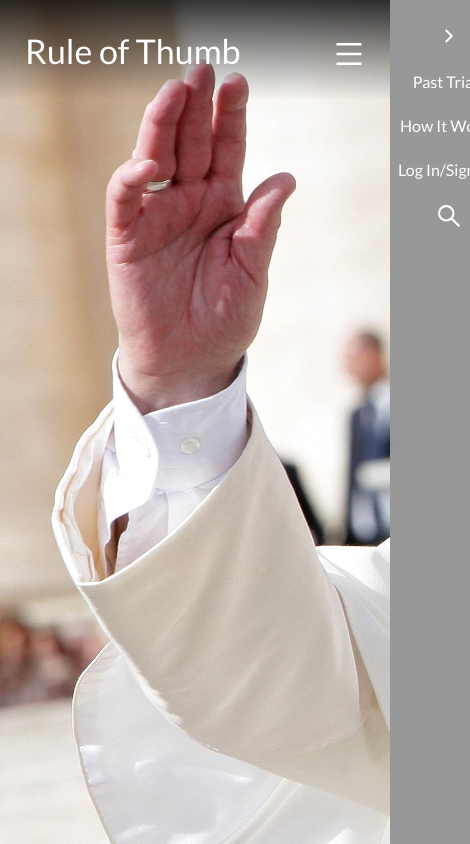
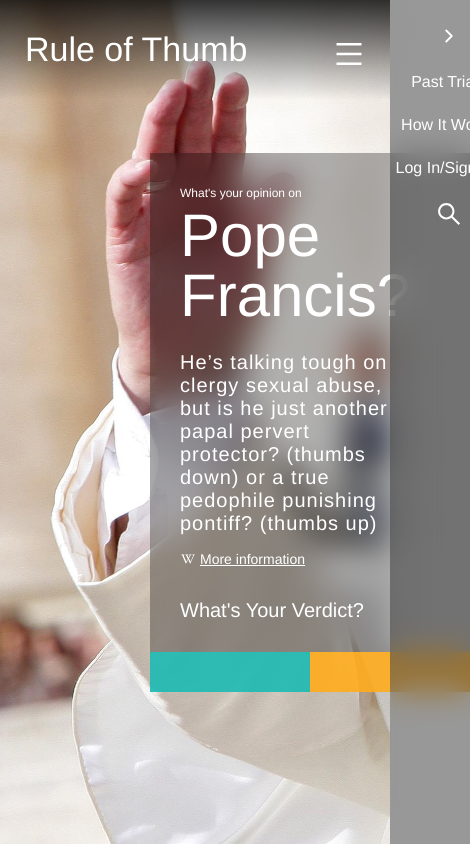
Before and after one commit to dguerrac/thumbs-test, a React (Create React App) app: page / in a window 390 px wide. Shown: the whole page, 470 px wide, since content can reach past the window. Built offline with nearby package versions, Linux system fonts and the light colour scheme.

Commit message:
initial configurations on Intro component, without responsive

```diff
--- a/src/components/App/App.scss
+++ b/src/components/App/App.scss
@@ -16,6 +16,24 @@
   font-weight: bold;
 }
 
+@font-face {
+  font-family: 'LatoW';
+  src: url(../../assets/fonts/Lato-Light.svg) format('truetype');
+  font-weight: lighter;
+}
+
+@font-face {
+  font-family: 'LatoW';
+  src: url(../../assets/fonts/Lato-Regular.svg) format('truetype');
+  font-weight: 400;
+}
+
+@font-face {
+  font-family: 'LatoW';
+  src: url(../../assets/fonts/Lato-Bold.svg) format('truetype');
+  font-weight: bold;
+}
+
 body {
 	color: #333;
 }
@@ -25,7 +43,7 @@ body,
   margin: 0;
   padding: 0;
   box-sizing: border-box;
-  font-family: 'Lato', 'Lucida Sans', 'Verdana', sans-serif;
+  font-family: 'LatoW', 'Helvetica Neue', 'helvetica', 'arial', 'Lucida Grande', sans-serif;
 }
 
 a {
--- a/src/components/Hero/Hero.jsx
+++ b/src/components/Hero/Hero.jsx
@@ -1,10 +1,11 @@
 import React from 'react';
+import Intro from '../../components/Intro/Intro';
 import './Hero.scss';
 
 const Hero = () => {
   return (
     <section className={'hero-container'}>
-
+    	<Intro />
     </section>
   )
 }
--- a/src/components/Hero/Hero.scss
+++ b/src/components/Hero/Hero.scss
@@ -1,4 +1,8 @@
 .hero-container {
+	display: flex;
+	justify-content: flex-start;
+	align-items: center;
+	position: relative;
 	width: 100%;
 	height: 100vh;
 	background-image: url('../../assets/images/pope.jpg');
--- /dev/null
+++ b/src/components/Intro/Intro.jsx
@@ -0,0 +1,30 @@
+import React from 'react';
+import { ImWikipedia } from 'react-icons/im';
+import './Intro.scss';
+
+const Intro = () => {
+  return (
+  	<section>
+		  <div className={'intro-container'}>
+		  	<span className={'intro-container__question'}>What's your opinion on</span>
+		  	<h2>Pope Francis?</h2>
+		  	<p className={'intro-container__description'}>He’s talking tough on clergy sexual abuse, but is he just another papal pervert protector? (thumbs down) or a true pedophile punishing pontiff? (thumbs up)</p>
+		  	<div className={'intro-container__more'}>
+		  		<ImWikipedia/>
+		  		<a href={'https://en.wikipedia.org/wiki/Catholic_Church_sexual_abuse_cases'} target={'_blank'} rel={'noopener noreferrer'}>More information</a>
+		  	</div>
+		  	<span className={'intro-container__veredict'}>What's Your Verdict?</span>
+		  </div>
+		  <div className={'thumbs'}>
+		  	<div className={'thumbs__up'}>
+
+		  	</div>
+		  	<div className={'thumbs__down'}>
+
+		  	</div>
+		  </div>
+    </section>
+  )
+}
+
+export default Intro;
--- /dev/null
+++ b/src/components/Intro/Intro.scss
@@ -0,0 +1,54 @@
+.intro-container {
+	background-color: rgba(0, 0, 0, 0.3);
+	backdrop-filter: blur(16px);
+	-webkit-backdrop-filter: blur(10px);
+	padding: 30px 60px 30px 30px;
+	color: #fff;
+	max-width: 500px;
+	margin-left: 150px;
+	&__question {
+		font-size: 12px;
+	}
+	h2 {
+		font-size: 60px;
+		line-height: 60px;
+		font-weight: 400;
+		margin-top: 5px;
+		margin-bottom: 25px;
+	}
+	&__description {
+		font-size: 20px;
+    font-weight: lighter;
+    letter-spacing: 1px;
+    margin-bottom: 16px;
+	}
+	&__more {
+		display: flex;
+		margin-bottom: 32px;
+		a {
+			font-size: 14px;
+			font-weight: lighter;
+			text-decoration: underline;
+			margin-left: 4px;
+		}
+	}
+	&__veredict {
+		font-size: 20px;
+	}
+}
+
+.thumbs {
+	display: flex;
+	max-width: 500px;
+	margin-left: 150px;
+	&__up {
+		width: 50%;
+		background-color: rgba(28, 187, 180, 0.9);
+		padding: 20px 0;
+	}
+	&__down {
+		width: 50%;
+		background-color: rgba(255, 172, 29, 0.9);
+		padding: 20px 0;
+	}
+}
--- a/src/components/Navbar/Navbar.scss
+++ b/src/components/Navbar/Navbar.scss
@@ -1,4 +1,5 @@
 .header {
+	z-index: 1;
 	background-image: linear-gradient(0deg,rgba(255,0,0,0),rgba(0,0,0,.8));
 	width: 100%;
 	height: 100px;
@@ -24,7 +25,7 @@
 		}
 		h1 {
 			font-size: 34px;
-			font-weight: lighter;
+			font-weight: 400;
 			color: #fff;
 		}
 		&_button {
--- a/src/views/Home/Home.jsx
+++ b/src/views/Home/Home.jsx
@@ -1,7 +1,7 @@
 import React from 'react';
 import Hero from '../../components/Hero/Hero';
 
-const Home = (props) => {
+const Home = () => {
   return (
     <Hero />
   )
```
